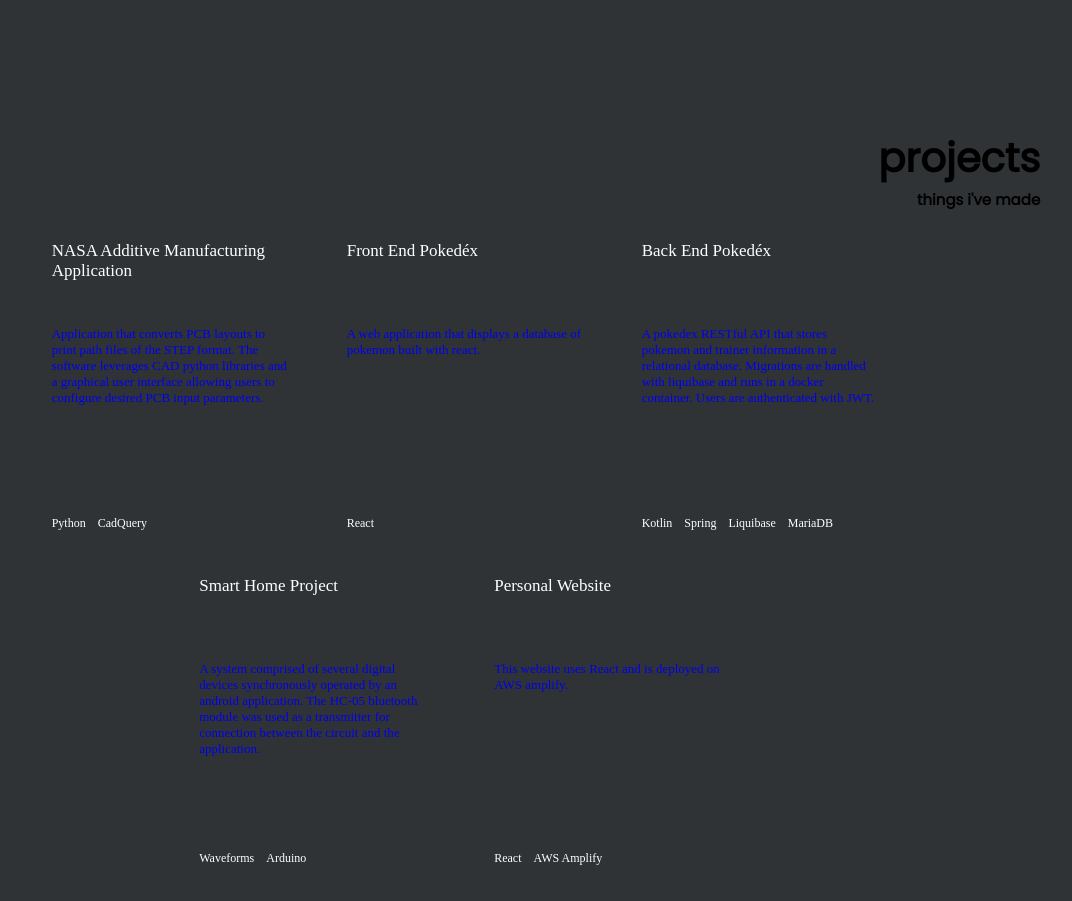
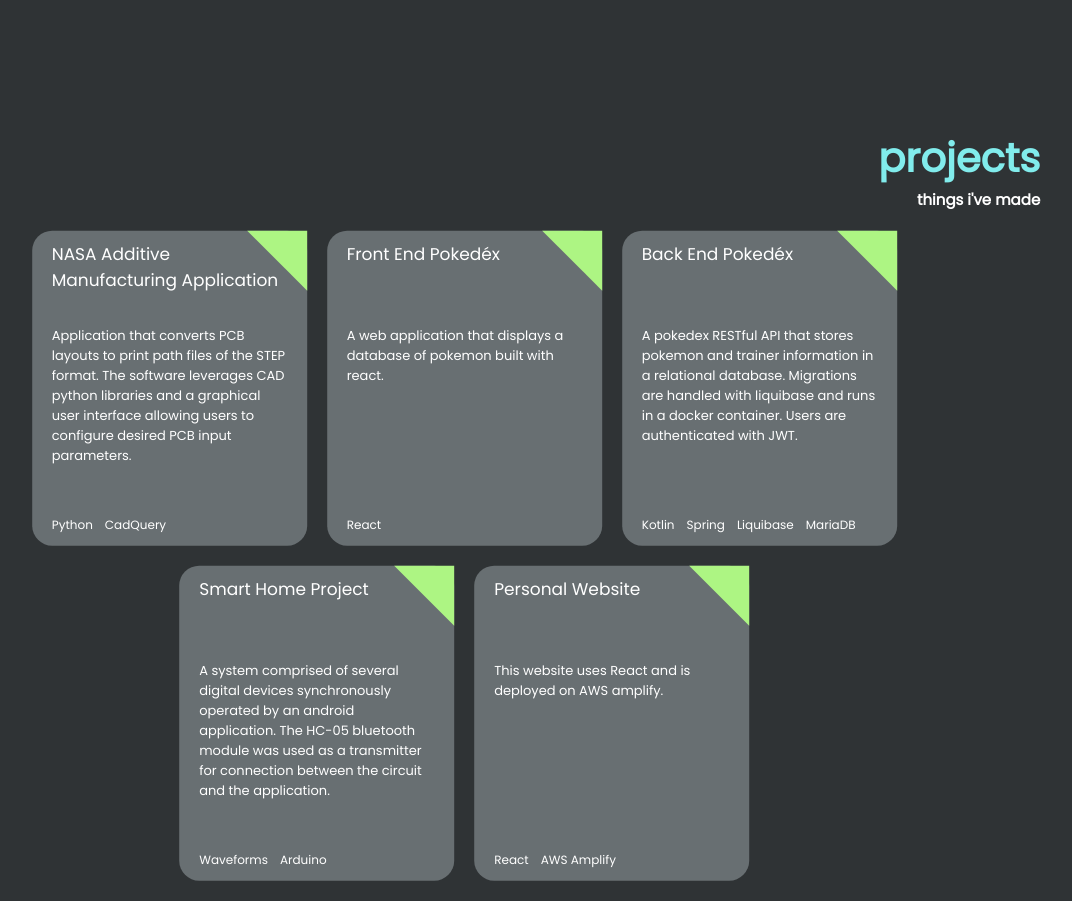
Before and after one commit to kavinchai/v2, a React (Create React App) app: page / in a window 1280 px wide. Shown: the part 1760-2661 px from the top of the page, without its empty margins (185-1257 px from the left). Built offline with nearby package versions, Linux system fonts and the light colour scheme.

Commit message:
Fixed some bugs

```diff
--- a/src/css/Project.css
+++ b/src/css/Project.css
@@ -39,7 +39,7 @@
 }
 
 .projText1 {
-  color: var(--primary-text-color);
+  color: var(--primary-txt-color);
   font-family: var(--heading-font);
   font-size: var(--heading1);
   font-weight: bold;
@@ -47,7 +47,7 @@
 }
 
 .projText2 {
-  color: var(--secondary-text-color);
+  color: var(--secondary-txt-color);
   font-family: var(--heading-font);
   font-size: var(--heading2);
   font-weight: bold;
--- a/src/css/ProjectCard.css
+++ b/src/css/ProjectCard.css
@@ -1,6 +1,6 @@
 .projCardComponent {
   /* border: 3px solid var(--secondary-background-color); */
-  background-color: var(--secondary-background-color);
+  background-color: var(--secondary-bg-color);
 
   height: 315px;
   width: 275px;
@@ -20,7 +20,7 @@
   right: 0;
   width: 0;
   height: 0;
-  border-top: 60px solid var(--primary-background-color);
+  border-top: 60px solid var(--primary-bg-color);
   border-left: 60px solid transparent;
   animation: gradient 4s infinite alternate linear;
 }
@@ -88,22 +88,22 @@
 
 .projTitle {
   align-self: center;
-  font-family: var(--normal-text-font);
+  font-family: var(--normal-font);
   font-size: 17px;
   /* font-weight: bold; */
   color: white;
 }
 
 .projDesc {
-  font-family: var(--normal-text-font);
+  font-family: var(--normal-font);
   font-size: 13px;
-  color: var(--secondary-text-color);
+  color: var(--secondary-txt-color);
   position: relative;
   top: 20px;
 }
 
 .projTech {
-  font-family: var(--normal-text-font);
+  font-family: var(--normal-font);
   font-size: 12px;
   color: white;
   display: flex;
```
